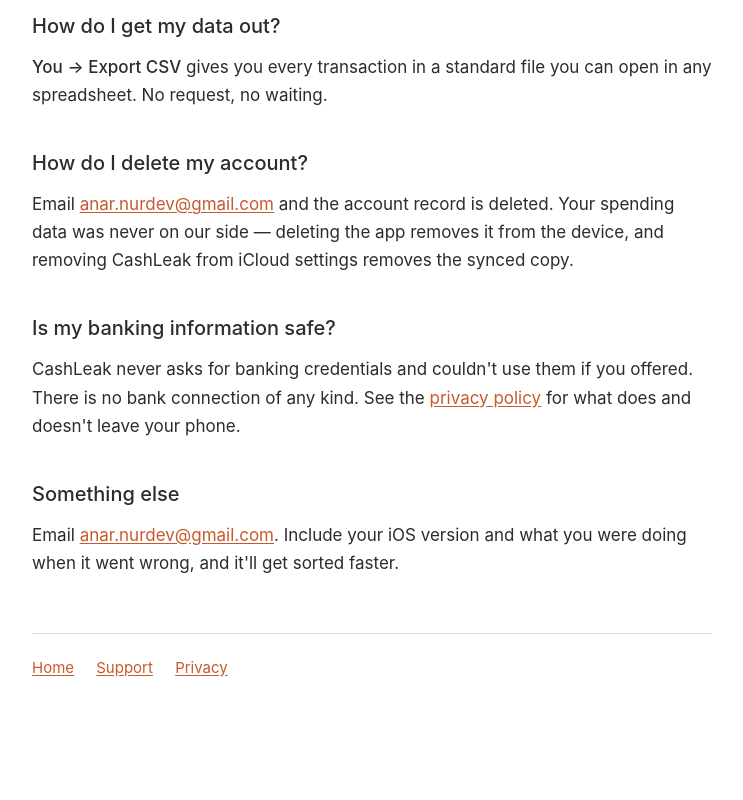
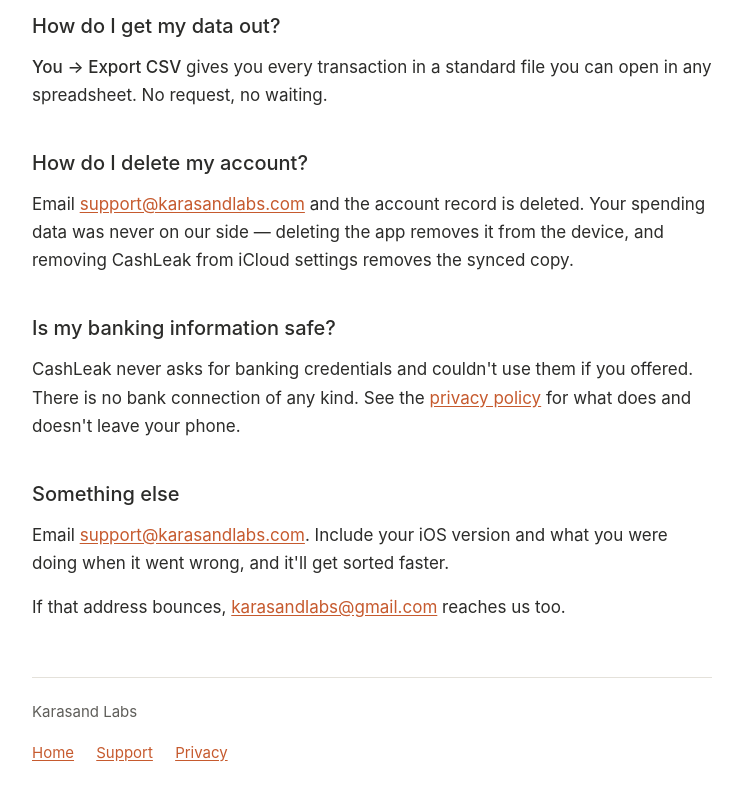
Before and after one commit to anurmamedov/cashleak, a plain HTML site: page docs/support.html in a window 1280 px wide. Shown: the part 1190-1990 px from the top of the page, without its empty margins (268-1011 px from the left). Before the commit the page ends 1950 px from the top, so only its background shows below. Drawn offline with Linux system fonts and the light colour scheme.

Commit message:
Use the Karasand Labs support addresses
support@karasandlabs.com throughout, with karasandlabs@gmail.com offered as
a fallback on both contact pages so a bounced mailbox never dead-ends a
user. Names Karasand Labs as publisher in the privacy policy.

Records the address in P0 and adds the App Privacy declaration fix, which
Apple has not flagged yet but will.

```diff
--- a/docs/support.html
+++ b/docs/support.html
@@ -15,7 +15,7 @@
     <span>CashLeak</span>
   </a>
   <h1>Support</h1>
-  <p class="dateline">Email <a href="mailto:anar.nurdev@gmail.com">anar.nurdev@gmail.com</a> and you'll get a reply.</p>
+  <p class="dateline">Email <a href="mailto:support@karasandlabs.com">support@karasandlabs.com</a> and you'll get a reply.</p>
 </header>
 
 <h2>Why didn't my purchase appear automatically?</h2>
@@ -48,7 +48,7 @@
 
 <h2>How do I delete my account?</h2>
 
-<p>Email <a href="mailto:anar.nurdev@gmail.com">anar.nurdev@gmail.com</a> and the account record is deleted. Your spending data was never on our side — deleting the app removes it from the device, and removing CashLeak from iCloud settings removes the synced copy.</p>
+<p>Email <a href="mailto:support@karasandlabs.com">support@karasandlabs.com</a> and the account record is deleted. Your spending data was never on our side — deleting the app removes it from the device, and removing CashLeak from iCloud settings removes the synced copy.</p>
 
 <h2>Is my banking information safe?</h2>
 
@@ -56,9 +56,12 @@
 
 <h2>Something else</h2>
 
-<p>Email <a href="mailto:anar.nurdev@gmail.com">anar.nurdev@gmail.com</a>. Include your iOS version and what you were doing when it went wrong, and it'll get sorted faster.</p>
+<p>Email <a href="mailto:support@karasandlabs.com">support@karasandlabs.com</a>. Include your iOS version and what you were doing when it went wrong, and it'll get sorted faster.</p>
+
+<p>If that address bounces, <a href="mailto:karasandlabs@gmail.com">karasandlabs@gmail.com</a> reaches us too.</p>
 
 <footer>
+  <p>Karasand Labs</p>
   <a href="index.html">Home</a>
   <a href="support.html">Support</a>
   <a href="privacy.html">Privacy</a>
```
Also changed, not shown: docs/index.html (+1 -0 lines), docs/privacy.html (+4 -1 lines), 1 other file.
